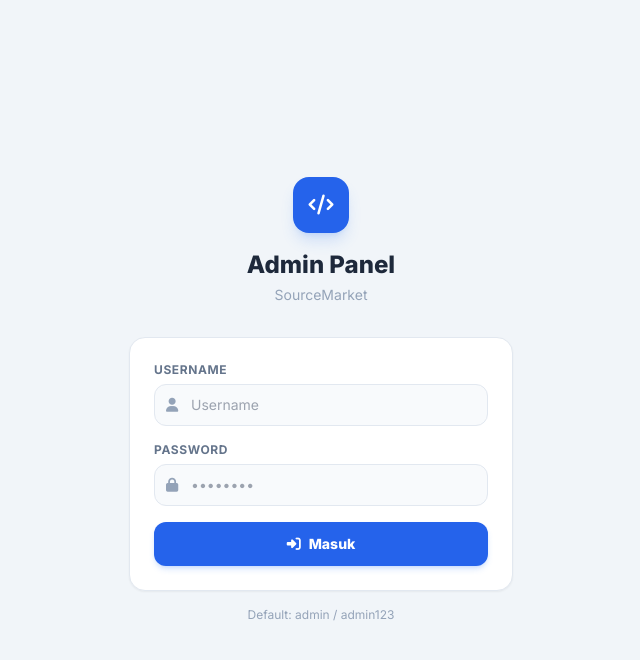
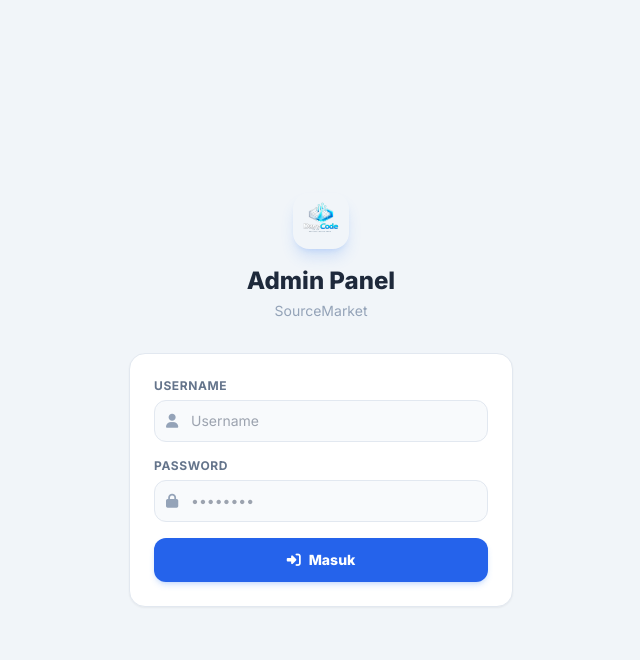
Before and after one commit to RMBLOGG/dayycode, a Flask app: page /admin/login in a window 1280 px wide. Shown: the top 660 px of the page, without its empty margins (319-959 px from the left). Run offline with Flask 3, Linux system fonts and the light colour scheme; data that the repository does not hold is empty; some libraries are stand-ins or nearby versions.

Commit message:
Add files via upload

```diff
--- a/templates/admin/login.html
+++ b/templates/admin/login.html
@@ -11,8 +11,8 @@
 <body class="font-sans bg-slate-100 min-h-screen flex items-center justify-center p-4">
   <div class="w-full max-w-sm">
     <div class="text-center mb-8">
-      <div class="w-14 h-14 bg-blue-600 rounded-2xl flex items-center justify-center mx-auto mb-4 shadow-lg shadow-blue-500/20">
-        <i class="fa-solid fa-code text-white text-xl"></i>
+      <div class="w-14 h-14 rounded-2xl overflow-hidden mx-auto mb-4 shadow-lg shadow-blue-500/20">
+        <img src="/static/icon.png" class="w-full h-full object-contain">
       </div>
       <h1 class="text-2xl font-extrabold text-slate-800">Admin Panel</h1>
       <p class="text-slate-400 text-sm mt-1">SourceMarket</p>
@@ -46,7 +46,7 @@
         </button>
       </div>
     </div>
-    <p class="text-center text-slate-400 text-xs mt-4">Default: admin / admin123</p>
+
   </div>
   <script>
     async function doLogin() {
```
